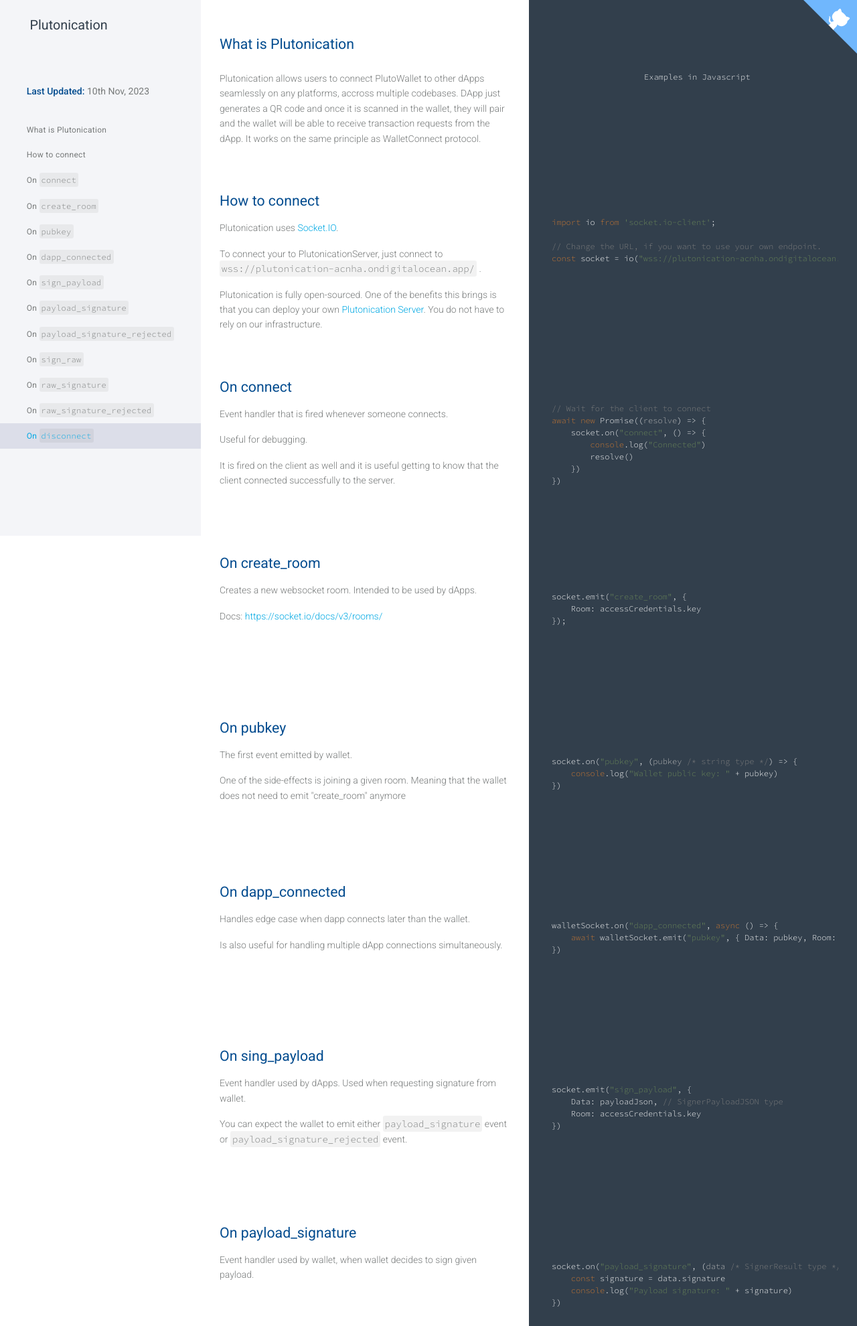
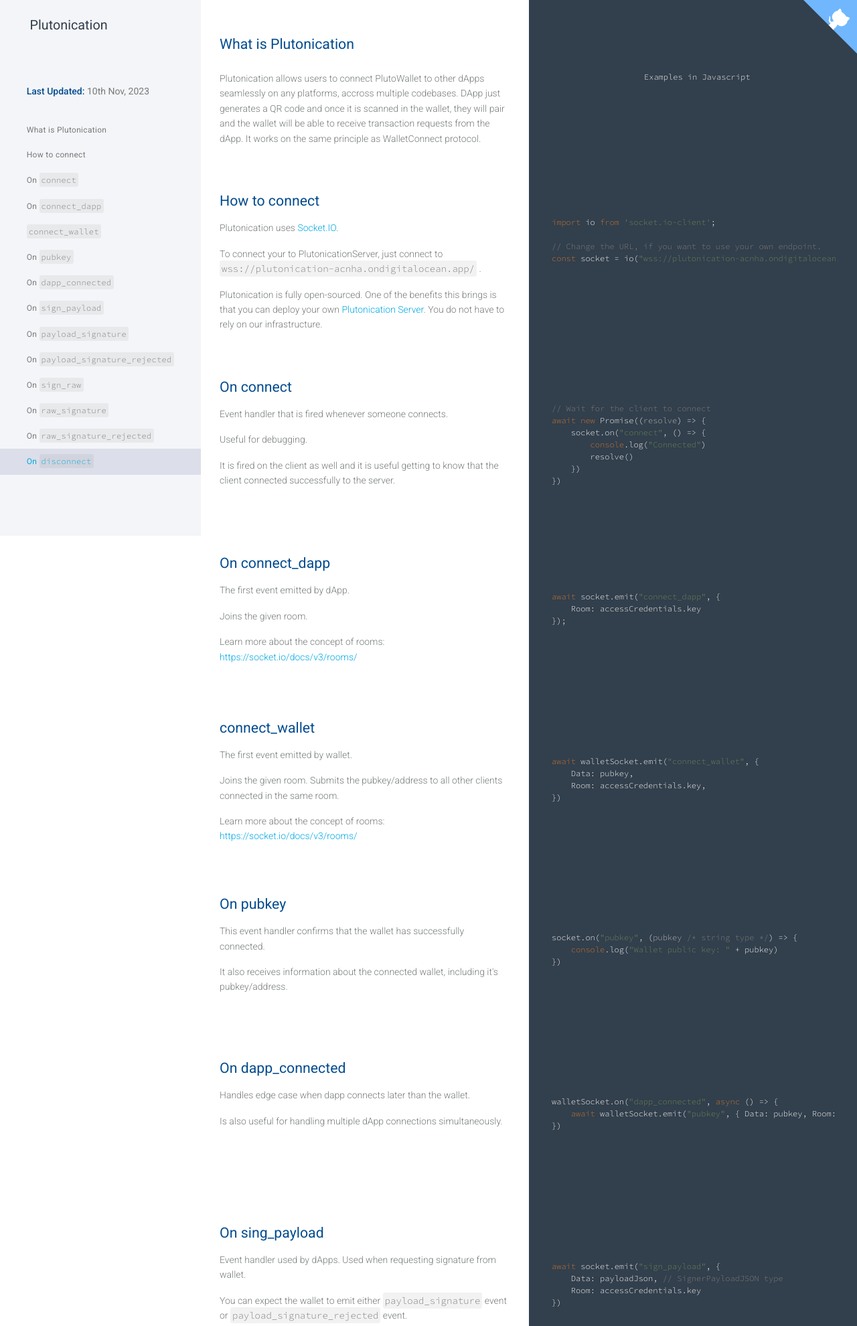
Before and after one commit to petrpavlis123/PlutonicationServer, a Flask app: page /docs/flask-server in a window 1280 px wide. Shown: the top 1980 px of the page at 67% size. Run offline with Flask 2, Linux system fonts and the light colour scheme; some libraries are stand-ins or nearby versions.

Commit message:
updated event namings to better reflect the respective functions

```diff
--- a/plutonication/templates/flask_server_docs_page.html
+++ b/plutonication/templates/flask_server_docs_page.html
@@ -62,8 +62,11 @@
                 <li class="scroll-to-link" data-target="content-on-connect">
                     <a>On <code class="higlighted break-word">connect</code></a>
                 </li>
-                <li class="scroll-to-link" data-target="content-on-create-room">
-                    <a>On <code class="higlighted break-word">create_room</code></a>
+                <li class="scroll-to-link" data-target="content-on-connect-dapp">
+                    <a>On <code class="higlighted break-word">connect_dapp</code></a>
+                </li>
+                <li class="scroll-to-link" data-target="content-on-connect-wallet">
+                    <a><code class="higlighted break-word">connect_wallet</code></a>
                 </li>
                 <li class="scroll-to-link" data-target="content-on-pubkey">
                     <a>On <code class="higlighted break-word">pubkey</code></a>
@@ -156,20 +159,45 @@
                     successfully to the server.
                 </p>
             </div>
-            <div class="overflow-hidden content-section" id="content-on-create-room">
-                <h2>On create_room</h2>
+            <div class="overflow-hidden content-section" id="content-on-connect-dapp">
+                <h2>On connect_dapp</h2>
                 <pre>
                     <code class="js">
-socket.emit("create_room", {
+await socket.emit("connect_dapp", {
     Room: accessCredentials.key
 });
                     </code>
                 </pre>
                 <p>
-                    Creates a new websocket room. Intended to be used by dApps.
+                    The first event emitted by dApp.
                 </p>
                 <p>
-                    Docs: <a>https://socket.io/docs/v3/rooms/</a>
+                    Joins the given room.
+                </p>
+                <p>
+                    Learn more about the concept of rooms: <a>https://socket.io/docs/v3/rooms/</a>
+                </p>
+            </div>
+
+            <div class="overflow-hidden content-section" id="content-on-connect-wallet">
+                <h2>connect_wallet</h2>
+                <pre>
+                    <code class="js">
+await walletSocket.emit("connect_wallet", {
+    Data: pubkey,
+    Room: accessCredentials.key,
+})
+                    </code>
+                </pre>
+                <p>
+                    The first event emitted by wallet.
+                </p>
+                <p>
+                    Joins the given room.
+                    Submits the pubkey/address to all other clients connected in the same room.
+                </p>
+                <p>
+                    Learn more about the concept of rooms: <a>https://socket.io/docs/v3/rooms/</a>
                 </p>
             </div>
 
@@ -183,11 +211,10 @@
                     </code>
                 </pre>
                 <p>
-                    The first event emitted by wallet.
+                    This event handler confirms that the wallet has successfully connected.
                 </p>
                 <p>
-                    One of the side-effects is joining a given room.
-                    Meaning that the wallet does not need to emit "create_room" anymore
+                    It also receives information about the connected wallet, including it's pubkey/address.
                 </p>
             </div>
 
@@ -212,7 +239,7 @@
                 <h2>On sing_payload</h2>
                 <pre>
                     <code class="js">
-socket.emit("sign_payload", {
+await socket.emit("sign_payload", {
     Data: payloadJson, // SignerPayloadJSON type
     Room: accessCredentials.key
 })
@@ -258,7 +285,7 @@
                 <h2>On sign_raw</h2>
                 <pre>
                     <code class="js">
-socket.emit("sign_raw", {
+await socket.emit("sign_raw", {
     Data: rawMessage, // SignerPayloadRaw type
     Room: accessCredentials.key
 })
```
Also changed, not shown: plutonication/events.py (+36 -3 lines), tests/tests/connect.spec.js (+3 -3 lines), tests/tests/disconnect.spec.js (+3 -3 lines), tests/tests/events.spec.js (+3 -3 lines).
